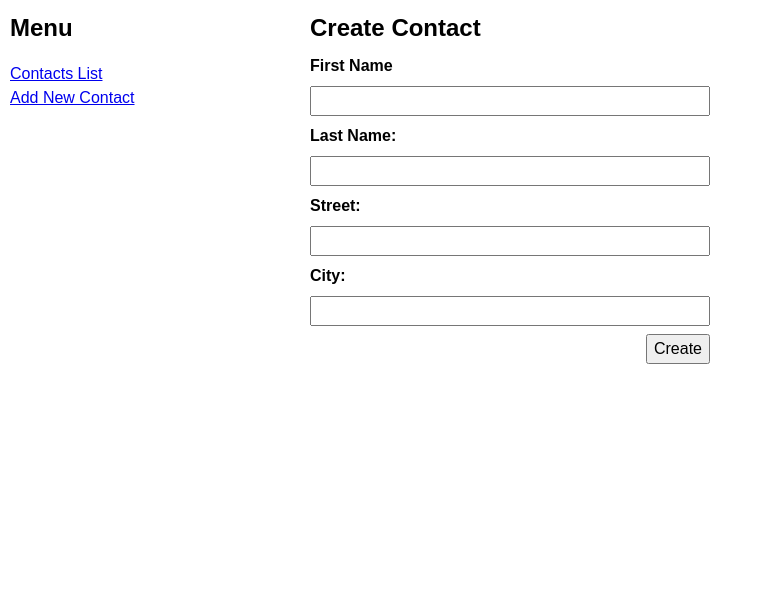
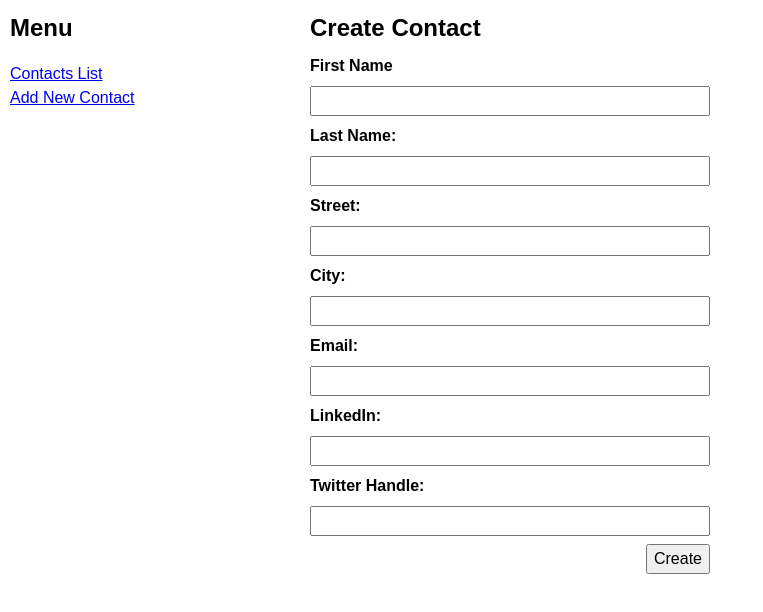
Before and after one commit to boolean-uk/react-address-book, a React (Create React App) app: page /addcontact in a window 1280 px wide. Shown: the top 612 px of the page, without its empty margins (0-763 px from the left). Built offline with nearby package versions, Linux system fonts and the light colour scheme; data requests are answered from the project's data file.

Commit message:
added email, linkedin and twitter fields

```diff
--- a/db/db.json
+++ b/db/db.json
@@ -34,6 +34,54 @@
       "street": "fdgdf",
       "city": "fdgdfgg",
       "id": 5
+    },
+    {
+      "firstName": "dsffdfs",
+      "lastName": "dsfsdf",
+      "street": "sdfsf",
+      "city": "sdfsfdf",
+      "id": 6
+    },
+    {
+      "firstName": "gjhj",
+      "lastName": "ghjhgj",
+      "street": "ghjgj",
+      "city": "ghjgj",
+      "id": 7
+    },
+    {
+      "firstName": "gfhghghghghghg",
+      "lastName": "ghhhhhhhhhhhhhhhhhhh",
+      "street": "ghhhhhhhhhhhhhhhhhhhhhhhhhh",
+      "city": "ghhhhhhhhhhhhhhhhhh",
+      "id": 8
+    },
+    {
+      "firstName": "Haroun",
+      "lastName": "Anwari",
+      "street": "123 Fake Street",
+      "city": "London",
+      "id": 9
+    },
+    {
+      "firstName": "Test",
+      "lastName": "Name",
+      "street": "123 Fake Street",
+      "city": "Random",
+      "email": "random@something.com",
+      "linkedin": "https://linkedin.com/public-profile",
+      "twitter": "@rando",
+      "id": 10
+    },
+    {
+      "firstName": "Test",
+      "lastName": "Name",
+      "street": "123 Fake Street",
+      "city": "Random",
+      "email": "random@something.com",
+      "linkedin": "https://linkedin.com/public-profile",
+      "twitter": "@rando",
+      "id": 11
     }
   ]
 }
--- a/src/components/ContactsAdd.js
+++ b/src/components/ContactsAdd.js
@@ -12,6 +12,9 @@ function ContactsAdd(props) {
     lastName: "",
     street: "",
     city: "",
+    email: "",
+    linkedin: "",
+    twitter: "",
   };
 
   const [contact, setContact] = useState(initialContact);
@@ -37,10 +40,10 @@ function ContactsAdd(props) {
   const handleChange = (event) => {
     const targetvalue = event.target.value;
     const targetName = event.target.name;
-    if (targetName === "firstName") {
-      setContact({ ...contact, firstName: targetvalue });
-    }
-    if (targetName === "lastName") {
+    //if (targetName === "firstName") {
+    setContact({ ...contact, [targetName]: targetvalue });
+    // }
+    /*if (targetName === "lastName") {
       setContact({ ...contact, lastName: targetvalue });
     }
     if (targetName === "street") {
@@ -48,7 +51,7 @@ function ContactsAdd(props) {
     }
     if (targetName === "city") {
       setContact({ ...contact, city: targetvalue });
-    }
+    }*/
   };
   console.log(contact);
   return (
@@ -90,7 +93,30 @@ function ContactsAdd(props) {
         required
         onChange={handleChange}
       />
-
+      <label htmlFor="email">Email:</label>
+      <input
+        id="email"
+        name="email"
+        type="email"
+        required
+        onChange={handleChange}
+      />
+      <label htmlFor="linekedin">LinkedIn:</label>
+      <input
+        id="linkedin"
+        name="linkedin"
+        type="url"
+        required
+        onChange={handleChange}
+      />
+      <label htmlFor="twitter">Twitter Handle:</label>
+      <input
+        id="twitter"
+        name="twitter"
+        type="text"
+        required
+        onChange={handleChange}
+      />
       <div className="actions-section">
         <button className="button blue" type="submit">
           Create
--- a/src/components/ContactsView.js
+++ b/src/components/ContactsView.js
@@ -27,6 +27,9 @@ function ContactsView() {
       <p>
         {contact.street} {contact.city}
       </p>
+      <p> {contact.email} </p>
+      <p> {contact.linkedin}</p>
+      <p> {contact.twitter}</p>
     </div>
   );
 }
```
